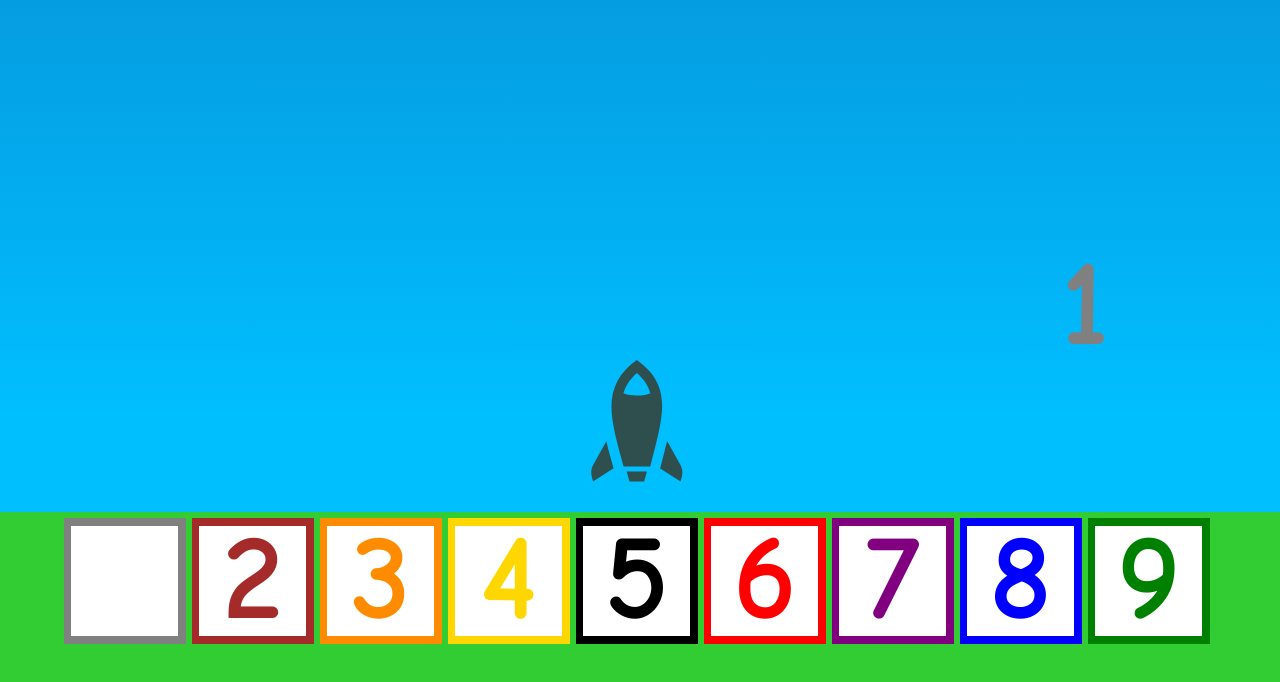
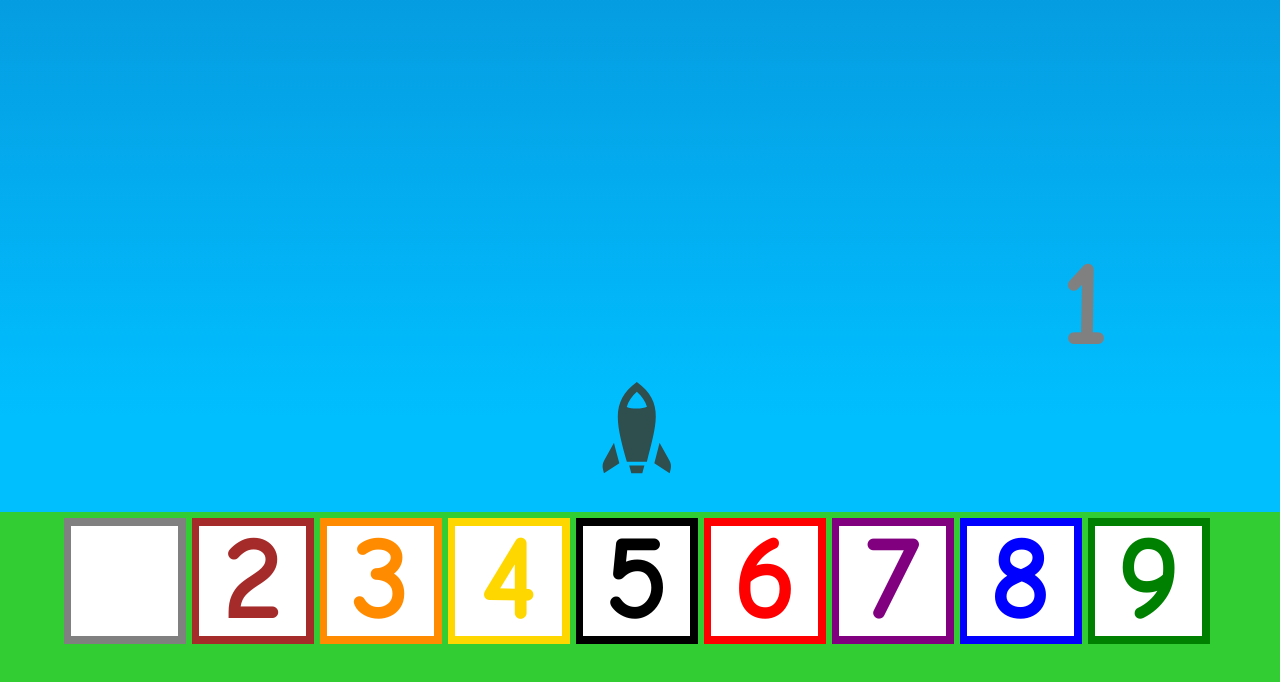
Before and after one commit to luis-m-gonzalez/ToddlerGames, a plain HTML site: page index.html in a window 1280 px wide. Both pictures are taken after a click on the icon 672 px from the left and 378 px from the top of the page. Drawn offline with nearby package versions, Linux system fonts and the light colour scheme.

Commit message:
rocket fire, disable zoom

```diff
--- a/index.html
+++ b/index.html
@@ -2,6 +2,7 @@
 <html>
 <head>
     <meta charset="utf-8" />
+    <meta name="viewport" content="width=device-width, initial-scale=1, maximum-scale=1, user-scalable=0">
     <title>A responsive educational game to help toddlers learn their numbers. Designed to work on any device, on fullscreen mode. A touch screen is recommended but not required.</title>
     <style>
         html, body {
@@ -94,7 +95,7 @@
         #rocket {
             width: 9.5vw;
             height: 9.5vw;
-            top: 50%;
+            top: 53%;
             left: 45%;
         }
 
@@ -216,6 +217,7 @@
                 audio.load();
                 audio = document.getElementById("so5");
                 audio.play();
+                $("#fire-red, #fire-yellow").css("display", "block");
                 setTimeout(showMoon, 13500);
                 setTimeout(liftOff, 7500);
                 $('#rocket').animate({
@@ -242,6 +244,7 @@
         }
 
         function restart() {
+            $("#fire-red, #fire-yellow").css("display", "none");
             audioI = 0;
             iteration++;
             $('.num').remove();
@@ -280,7 +283,7 @@
 
             coords[i] = { x: left, y: top };
 
-            container.append("<span class='" + cssClass +" num animated zoomIn num" + i + "' style='color:" + shuffledColors[i - 1] + ";top:" + top + "%;left:" + left + "%; z-index:" + (100 - holdLeft) + "' >" + i + "</span>");
+            container.append("<span class='" + cssClass + " num animated zoomIn num" + i + "' style='color:" + shuffledColors[i - 1] + ";top:" + top + "%;left:" + left + "%; z-index:" + (100 - holdLeft) + "' >" + i + "</span>");
 
         }
 
@@ -366,7 +369,67 @@
             <polygon points="0,0 100,50 0,100" />
         </svg>
 
-        <svg id="rocket" xmlns="http://www.w3.org/2000/svg" viewBox="0 0 24 24" fill="DarkSlateGray" class="hide"><path d="M7.411 21.39l-4.054 2.61-.266-1.053c-.187-.744-.086-1.534.282-2.199l2.617-4.729c.387 1.6.848 3.272 1.421 5.371zm13.215-.642l-2.646-4.784c-.391 1.656-.803 3.22-1.369 5.441l4.032 2.595.266-1.053c.186-.743.085-1.533-.283-2.199zm-10.073 3.252h2.895l.552-2h-4l.553 2zm1.447-24c-3.489 2.503-5 5.488-5 9.191 0 3.34 1.146 7.275 2.38 11.809h5.273c1.181-4.668 2.312-8.577 2.347-11.844.04-3.731-1.441-6.639-5-9.156zm.012 2.543c1.379 1.201 2.236 2.491 2.662 3.996-.558.304-1.607.461-2.674.461-1.039 0-2.072-.145-2.641-.433.442-1.512 1.304-2.824 2.653-4.024z" /></svg>
+        <svg xmlns:dc="http://purl.org/dc/elements/1.1/"
+             xmlns:cc="http://creativecommons.org/ns#"
+             xmlns:rdf="http://www.w3.org/1999/02/22-rdf-syntax-ns#"
+             xmlns:svg="http://www.w3.org/2000/svg"
+             xmlns="http://www.w3.org/2000/svg"
+             xmlns:sodipodi="http://sodipodi.sourceforge.net/DTD/sodipodi-0.dtd"
+             xmlns:inkscape="http://www.inkscape.org/namespaces/inkscape"
+             id="rocket"
+             viewBox="0 0 24 32"
+             class="hide"
+             version="1.1"
+             sodipodi:docname="rocket2.svg"
+             width="24"
+             height="32"
+             style="fill:#2f4f4f"
+             inkscape:version="0.92.3 (2405546, 2018-03-11)">
+            <metadata id="metadata3729">
+                <rdf:RDF>
+                    <cc:Work rdf:about="">
+                        <dc:format>image/svg+xml</dc:format>
+                        <dc:type rdf:resource="http://purl.org/dc/dcmitype/StillImage" />
+                        <dc:title />
+                    </cc:Work>
+                </rdf:RDF>
+            </metadata>
+            <defs id="defs3727" />
+            <sodipodi:namedview pagecolor="#ffffff"
+                                bordercolor="#666666"
+                                borderopacity="1"
+                                objecttolerance="10"
+                                gridtolerance="10"
+                                guidetolerance="10"
+                                inkscape:pageopacity="0"
+                                inkscape:pageshadow="2"
+                                inkscape:window-width="768"
+                                inkscape:window-height="711"
+                                id="namedview3725"
+                                showgrid="false"
+                                fit-margin-top="-2.7755576e-017"
+                                inkscape:zoom="6.0398704"
+                                inkscape:cx="14.15038"
+                                inkscape:cy="0.93147574"
+                                inkscape:window-x="441"
+                                inkscape:window-y="31"
+                                inkscape:window-maximized="0"
+                                inkscape:current-layer="rocket" />
+            <path d="M 7.411577,21.39 3.357779,24 3.0917922,22.947 c -0.1869907,-0.744 -0.085996,-1.534 0.281986,-2.199 l 2.6168696,-4.729 c 0.3869807,1.6 0.8479577,3.272 1.4209292,5.371 z m 13.214342,-0.642 -2.645868,-4.784 c -0.390981,1.656 -0.80296,3.22 -1.368932,5.441 L 20.642918,24 20.908905,22.947 c 0.18599,-0.743 0.08499,-1.533 -0.282986,-2.199 z M 10.553421,24 h 2.894855 l 0.551973,-2 H 10.000448 Z M 12.000349,-1e-6 c -3.4888268,2.503 -4.9997515,5.488 -4.9997515,9.191 C 7.0005975,12.531 8.1465404,16.466 9.3804789,21 h 5.2727371 c 1.180941,-4.668 2.311885,-8.577 2.346883,-11.844001 0.04,-3.731 -1.440928,-6.639 -4.99975,-9.156 z m 0.012,2.543 c 1.378931,1.201 2.235889,2.491 2.661867,3.996 -0.557972,0.304 -1.60692,0.461 -2.673866,0.461 -1.038949,0 -2.0718974,-0.145 -2.6408691,-0.433 0.441978,-1.512 1.3039351,-2.824 2.6528681,-4.024 z"
+                  id="path3722"/>
+            <ellipse style="fill:#ff0000; display:none"
+                     id="fire-red"
+                     cx="11.970732"
+                     cy="26.84878"
+                     rx="1.0243902"
+                     ry="2.692683" />
+            <ellipse style="fill:#ffcc00; display:none"
+                     id="fire-yellow"
+                     cx="11.968239"
+                     cy="26.326839"
+                     rx="0.62464041"
+                     ry="1.6167839" />
+        </svg>
 
         <div id="moon"></div>
     </div>
```
Lines whose indentation alone changed are shown as unchanged.
